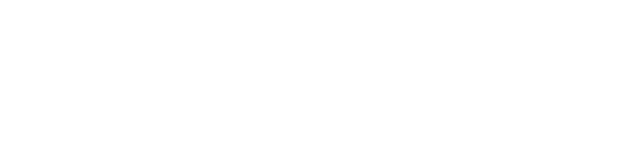
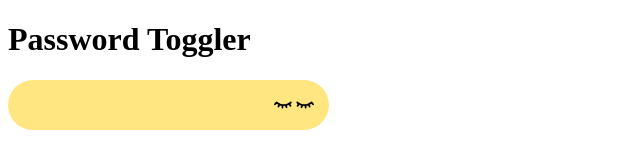
Before and after one commit to AkashLohar718/assignment-22, a plain HTML site: page index.html in a window 1280 px wide. Shown: the whole page, without its empty margins (0-640 px from the left). Drawn offline with Linux system fonts and the light colour scheme.

Commit message:
final commit

```diff
--- a/index.html
+++ b/index.html
@@ -2,9 +2,56 @@
 <html>
 <head>
    <title>Password Toggler</title>
+   <style>
+   .container{
+    width: fit-content;
+    display: flex;
+    border: 2px black;
+    background-color: #ffe680;
+    border-radius: 40px;
+    padding: 5px 15px;
+   }
+
+    #input-password{
+        padding: 3px;
+        font-size: 19px;
+        border-radius: 30px;
+        border: none;
+        background-color: #ffe680;
+    }
+    #input-password:focus{
+        outline: none;
+    }
+
+    #toggler{
+        height: 40px;
+        cursor: pointer;
+    }
+   </style>
 </head>
 <body>
+    <h1>Password Toggler</h1>
+    <div class="container">
+     <input type="password" id="input-password">
+     <img src="hide.png" id="toggler" onclick="passwordToggler()">
+    </div>
+    <script>
+        function passwordToggler()
+        {
+            const inputElement=document.getElementById("input-password");
+            const imgElement=document.getElementById("toggler");
+          if(imgElement.src.includes("hide.png"))
+            {
+                inputElement.type="text";
+                imgElement.src="show.png";
+            }else
+            {
+             inputElement.type="password";
+             imgElement.src="hide.png";
+            }
 
+        }
+    </script>
 
 </body>
 </html>
```
Also changed, not shown: hide.png (added), show.png (added).
